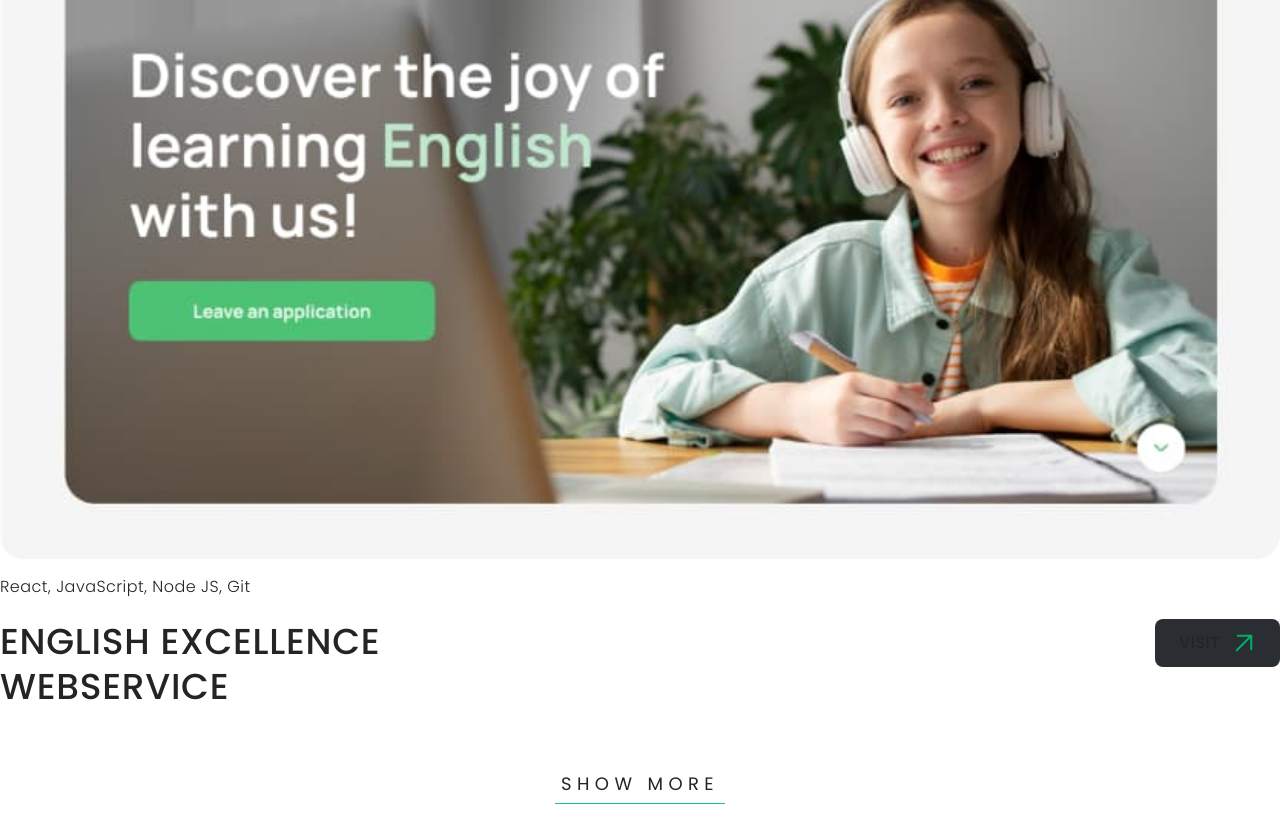
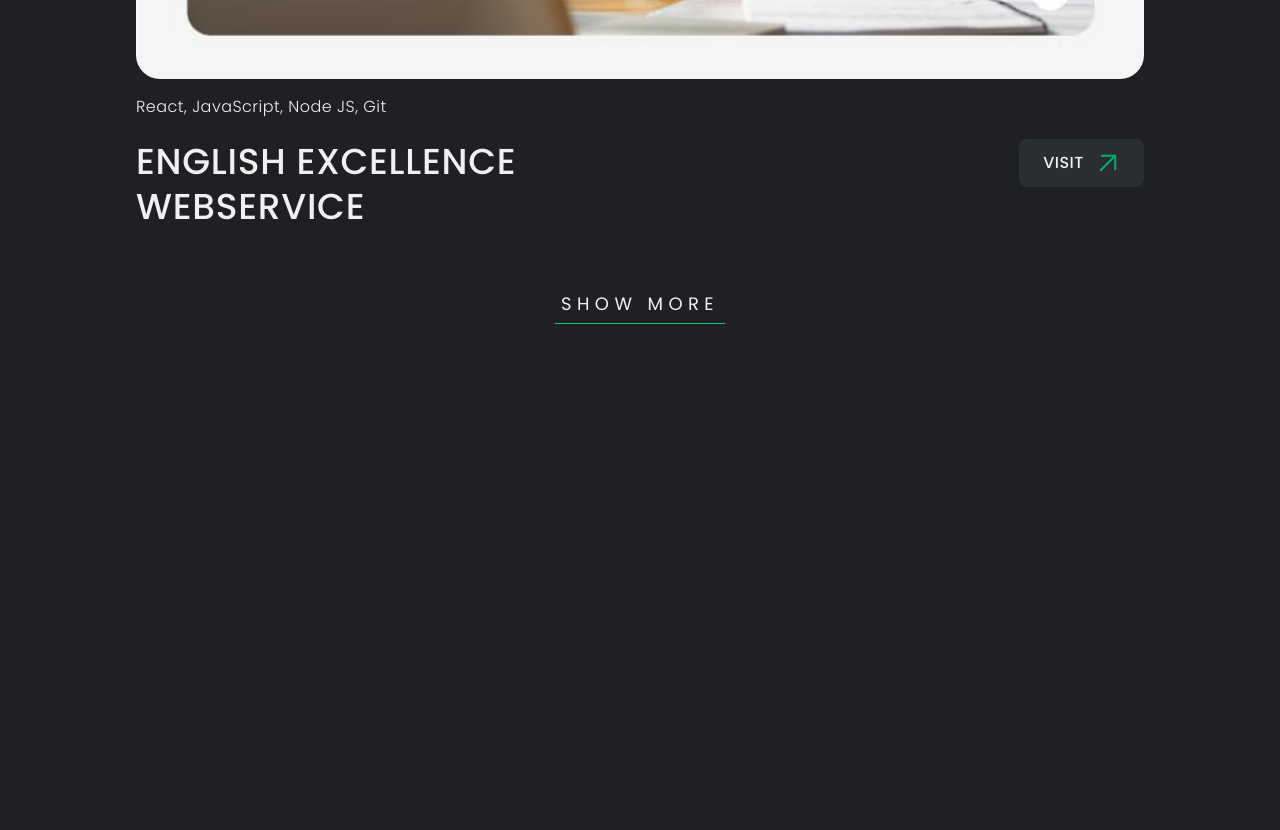
Before and after one commit to AntonSkoro10/CV-L.Jefferson, a website built with Vite: page src/index.html in a window 1280 px wide. Shown: the part 2460-3290 px from the top of the page. After the commit the page ends 2861 px from the top, so only its background shows below. Built offline with nearby package versions, Linux system fonts and the light colour scheme.

Commit message:
add container and correct color page

```diff
--- a/src/css/common.css
+++ b/src/css/common.css
@@ -1,11 +1,11 @@
 :root {
-  font-family: Inter, Avenir, Helvetica, Arial, sans-serif;
+  font-family: Poppins, Inter, Avenir, Helvetica, Arial, sans-serif;
   font-size: 16px;
   line-height: 24px;
   font-weight: 400;
 
-  color: #242424;
-  background-color: rgba(255, 255, 255, 0.87);
+  color: #f0f0f0;
+  background-color: #1e2023;
 
   font-synthesis: none;
   text-rendering: optimizeLegibility;
@@ -13,8 +13,6 @@
   -moz-osx-font-smoothing: grayscale;
   -webkit-text-size-adjust: 100%;
 }
-
-
 
 /* Reset styles */
 h1,
@@ -40,10 +38,12 @@ ul {
 a {
   color: currentColor;
   text-decoration: none;
+  -webkit-tap-highlight-color: transparent;
 }
 
 button {
   cursor: pointer;
+  -webkit-tap-highlight-color: transparent;
 }
 
 img {
@@ -51,3 +51,23 @@ img {
   max-width: 100%;
   height: auto;
 }
+
+.container {
+  padding: 0 20px;
+  max-width: 375px;
+  margin: 0 auto;
+}
+
+@media screen and (min-width: 768px) {
+  .container {
+    max-width: 768px;
+    padding: 0 32px;
+  }
+}
+
+@media screen and (min-width: 1280px) {
+  .container {
+    max-width: 1280px;
+    padding: 0 136px;
+  }
+}
--- a/src/css/my-projects.css
+++ b/src/css/my-projects.css
@@ -59,7 +59,6 @@
   font-weight: 500;
   line-height: 1.5;
   letter-spacing: 0.03em;
-  -webkit-tap-highlight-color: transparent;
   display: flex;
   align-items: center;
   justify-content: center;
@@ -85,7 +84,6 @@
 }
 
 .projects-btn {
-  -webkit-tap-highlight-color: transparent;
   margin: 0 auto;
   display: flex;
   color: inherit;
```
